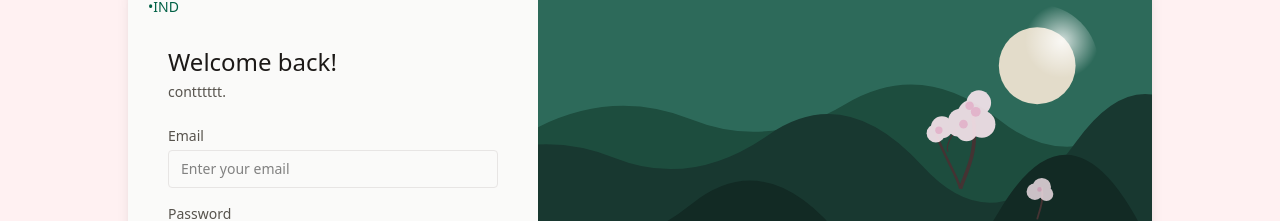
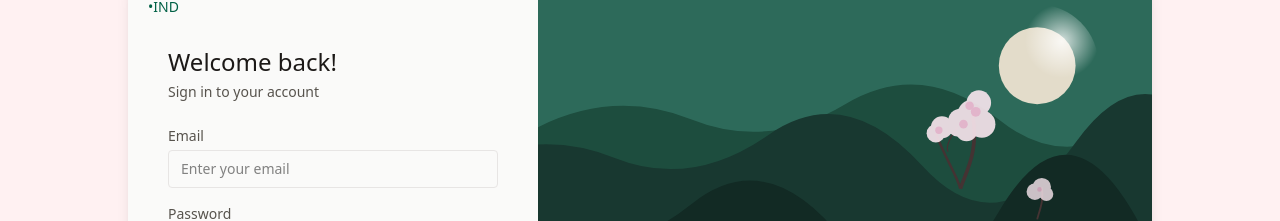
Before and after one commit to Navaf-U/secureFlow, a Next.js app in the folder client/: page /login in a window 1280 px wide. Shown: the part 264-485 px from the top of the page. Built offline with nearby package versions, Linux system fonts and the light colour scheme.

Commit message:
fix: update welcome message on login page and correct README.md content

```diff
--- a/client/src/app/page.tsx
+++ b/client/src/app/page.tsx
@@ -1,6 +1,6 @@
 
 export default function Home() {
   return (
-   <div className="h-screen flex dark:bg-black justify-center items-center dark:text-white">hello</div>
+    <div className="h-screen flex dark:bg-black justify-center items-center dark:text-white">Secure Flow</div>
   );
 }
--- a/client/src/components/auth/login.tsx
+++ b/client/src/components/auth/login.tsx
@@ -11,7 +11,7 @@ const LoginPage: React.FC = () => {
           </div>
           <div className="mt-8">
             <h1 className="text-2xl font-normal text-stone-900 mb-1">Welcome back!</h1>
-            <p className="text-stone-600 text-sm mb-6">contttttt.</p>
+            <p className="text-stone-600 text-sm mb-6">Sign in to your account</p>
 
             <div className="space-y-4">
               <div>
```
Also changed, not shown: 1 other file (tests, documents, lock files or other folders).
